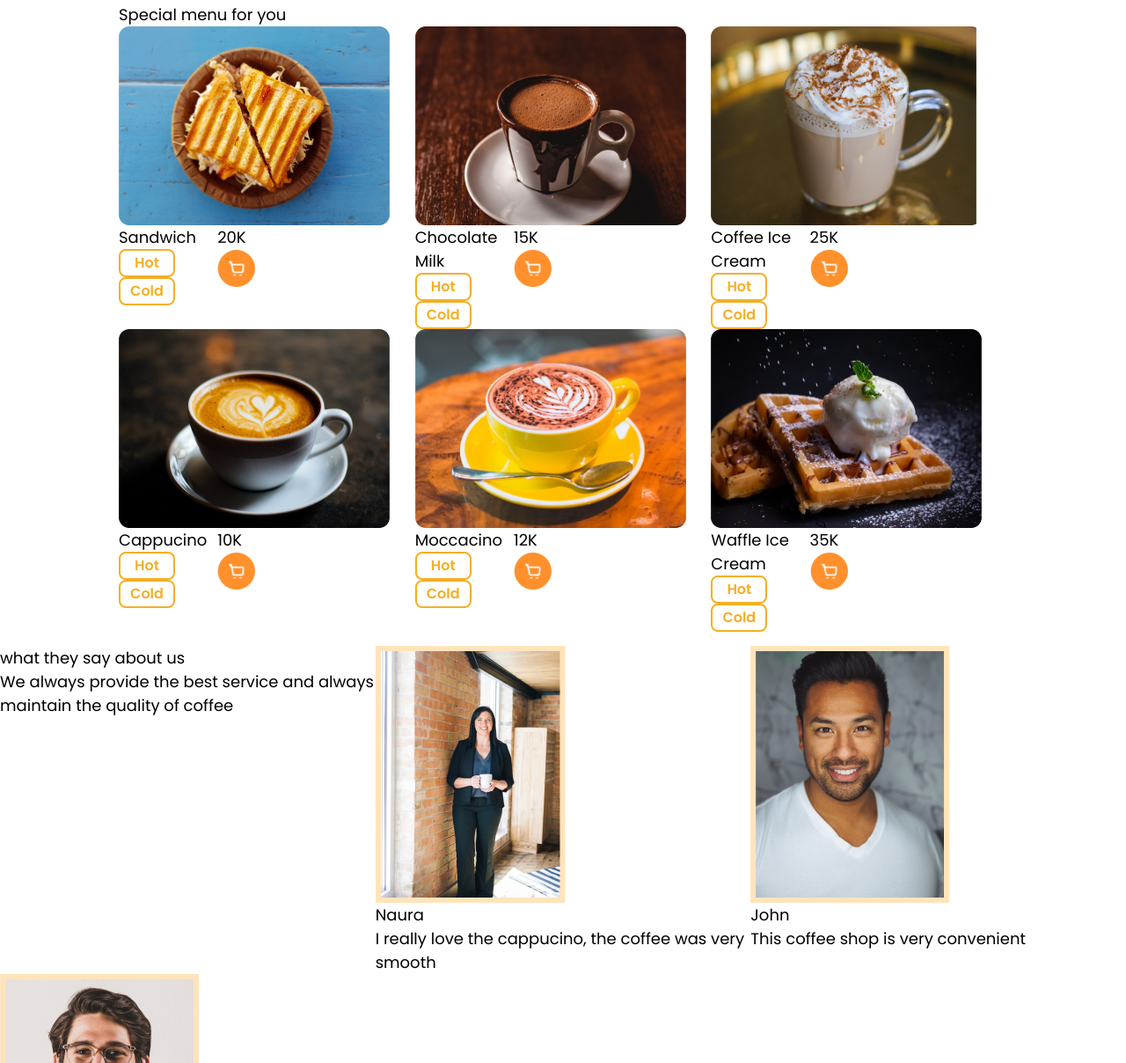
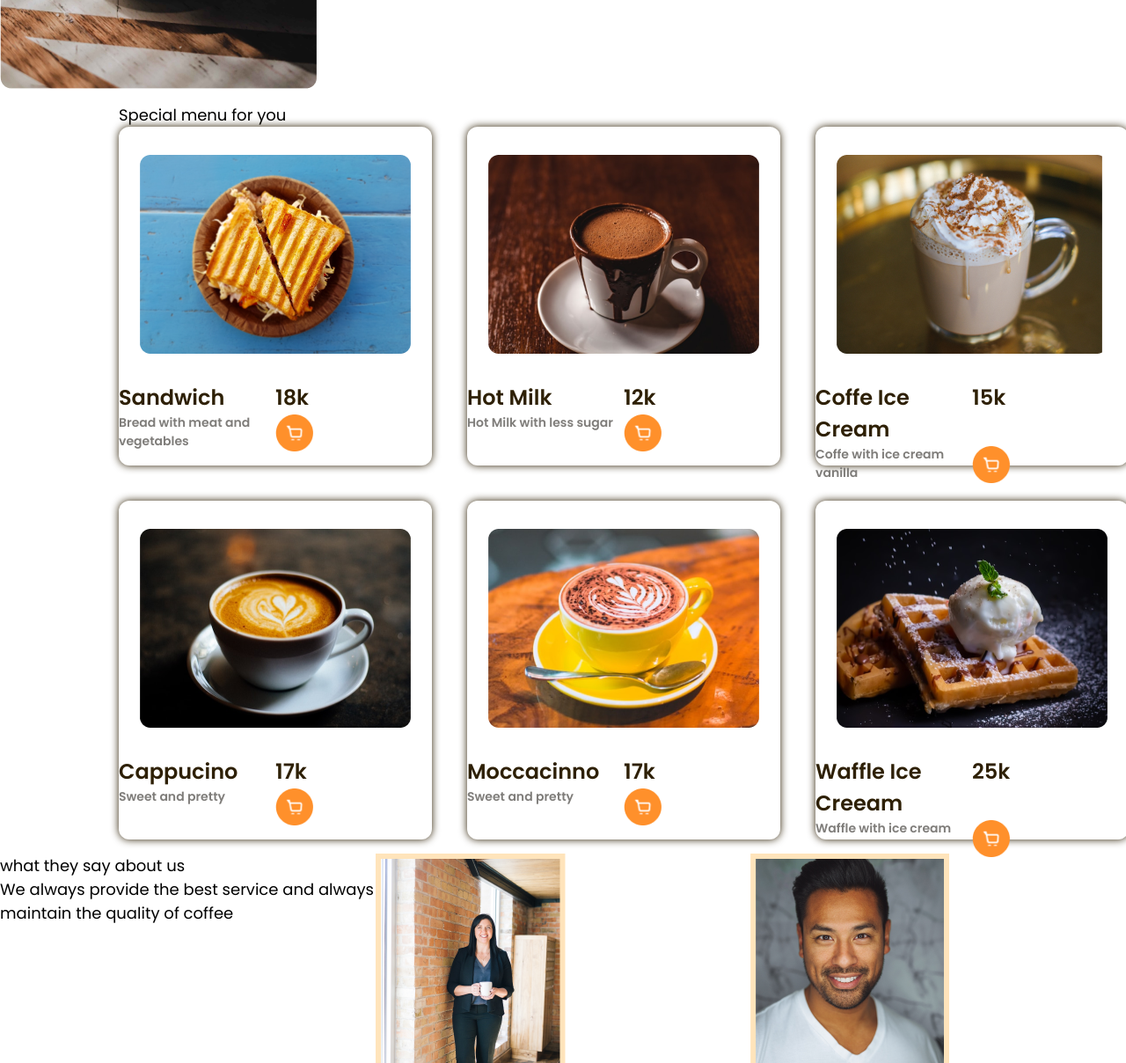
Before and after one commit to Linh13497/coffeshop, a website built with Vite: page coffe/index.html in a window 1280 px wide. Shown: the part 1380-2588 px from the top of the page at 88% size. Built offline with nearby package versions, Linux system fonts and the light colour scheme.

Commit message:
Update index.html

```diff
--- a/coffe/index.html
+++ b/coffe/index.html
@@ -45,51 +45,23 @@
     <!-- Popular drinks -->
 
     <section>
-      <div>
+      <div class="container">
         <h4>Popular Now</h4>
-        <div class="even-columns">
-          <div>
+        <div class="grid-items">
+          <div class="card-holder">
             <img src="/imgs/pop_1.png" alt="">
-            <div class="even-columns">
+            <div class="card-content">
               <div>
-                <h5>Vanilla Latte</h5>
+                <h5 class="fw-semi-bold fs-600 text-neutral-400">Vanilla Latte</h5>
+                <h5 class="fw-bold fs-600 text-neutral-400">15k</h5>
+              </div>
+              <div>
                 <button class="small-button">Hot</button>
                 <button class="small-button">Cold</button>
-              </div>
-              <div>
-                <h5>21K</h5>
                 <button class="cart-button"><img src="/imgs/icon_cart_add.png" alt=""></button>
               </div>
             </div>
-          </div>
-          <div>
-            <img src="/imgs/pop_2.png" alt="">
-            <div class="even-columns">
-              <div>
-                <h5>Espresso</h5>
-                <button class="small-button">Hot</button>
-                <button class="small-button">Cold</button>
-              </div>
-              <div>
-                <h5>12K</h5>
-                <button class="cart-button"><img src="/imgs/icon_cart_add.png" alt=""></button>
-              </div>
-            </div>
-          </div>
-          <div>
-            <img src="/imgs/pop_3.png" alt="">
-            <div class="even-columns">
-              <div>
-                <h5>Hazelnut Latte</h5>
-                <button class="small-button">Hot</button>
-                <button class="small-button">Cold</button>
-              </div>
-              <div>
-                <h5>23K</h5>
-                <button class="cart-button"><img src="/imgs/icon_cart_add.png" alt=""></button>
-              </div>
-            </div>
-          </div>
+
         </div>
       </div>
     </section>
@@ -140,89 +112,59 @@
     <section>
       <div class="container">
         <h4>Special menu for you</h4>
-        <div class="even-columns">
-          <div>
+        <div class="grid-items">
+          <div class="card-holder">
             <img src="/imgs/menu_1.png" alt="">
-            <div class="even-columns">
-              <div>
-                <h5>Sandwich</h5>
-                <button class="small-button">Hot</button>
-                <button class="small-button">Cold</button>
-              </div>
-              <div>
-                <h5>20K</h5>
-                <button class="cart-button"><img src="/imgs/icon_cart_add.png" alt=""></button>
-              </div>
+            <div class="card-content">
+              <h5 class="fw-semi-bold fs-600 text-neutral-400">Sandwich</h5>
+              <h5 class="fw-semi-bold fs-600 text-neutral-400">18k</h5>
+              <p class="fw-semi-bold fs-300 text-neutral-500">Bread with meat and vegetables</p>
+              <button class="cart-button"><img src="/imgs/icon_cart_add.png" alt=""></button>
             </div>
           </div>
-          <div>
+          <div class="card-holder">
             <img src="/imgs/menu_2.png" alt="">
-            <div class="even-columns">
-              <div>
-                <h5>Chocolate Milk</h5>
-                <button class="small-button">Hot</button>
-                <button class="small-button">Cold</button>
-              </div>
-              <div>
-                <h5>15K</h5>
-                <button class="cart-button"><img src="/imgs/icon_cart_add.png" alt=""></button>
-              </div>
+            <div class="card-content">
+              <h5 class="fw-semi-bold fs-600 text-neutral-400">Hot Milk</h5>
+              <h5 class="fw-semi-bold fs-600 text-neutral-400">12k</h5>
+              <p class="fw-semi-bold fs-300 text-neutral-500">Hot Milk with less sugar</p>
+              <button class="cart-button"><img src="/imgs/icon_cart_add.png" alt=""></button>
             </div>
           </div>
-          <div>
+          <div class="card-holder">
             <img src="/imgs/menu_3.png" alt="">
-            <div class="even-columns">
-              <div>
-                <h5>Coffee Ice Cream</h5>
-                <button class="small-button">Hot</button>
-                <button class="small-button">Cold</button>
-              </div>
-              <div>
-                <h5>25K</h5>
-                <button class="cart-button"><img src="/imgs/icon_cart_add.png" alt=""></button>
-              </div>
+            <div class="card-content">
+              <h5 class="fw-semi-bold fs-600 text-neutral-400">Coffe Ice Cream</h5>
+              <h5 class="fw-semi-bold fs-600 text-neutral-400">15k</h5>
+              <p class="fw-semi-bold fs-300 text-neutral-500">Coffe with ice cream vanilla</p>
+              <button class="cart-button"><img src="/imgs/icon_cart_add.png" alt=""></button>
             </div>
           </div>
-          <div>
+          <div class="card-holder">
             <img src="/imgs/menu_4.png" alt="">
-            <div class="even-columns">
-              <div>
-                <h5>Cappucino</h5>
-                <button class="small-button">Hot</button>
-                <button class="small-button">Cold</button>
-              </div>
-              <div>
-                <h5>10K</h5>
-                <button class="cart-button"><img src="/imgs/icon_cart_add.png" alt=""></button>
-              </div>
+            <div class="card-content">
+              <h5 class="fw-semi-bold fs-600 text-neutral-400">Cappucino</h5>
+              <h5 class="fw-semi-bold fs-600 text-neutral-400">17k</h5>
+              <p class="fw-semi-bold fs-300 text-neutral-500">Sweet and pretty</p>
+              <button class="cart-button"><img src="/imgs/icon_cart_add.png" alt=""></button>
             </div>
           </div>
-          <div>
+          <div class="card-holder">
             <img src="/imgs/menu_5.png" alt="">
-            <div class="even-columns">
-              <div>
-                <h5>Moccacino</h5>
-                <button class="small-button">Hot</button>
-                <button class="small-button">Cold</button>
-              </div>
-              <div>
-                <h5>12K</h5>
-                <button class="cart-button"><img src="/imgs/icon_cart_add.png" alt=""></button>
-              </div>
+            <div class="card-content">
+              <h5 class="fw-semi-bold fs-600 text-neutral-400">Moccacinno</h5>
+              <h5 class="fw-semi-bold fs-600 text-neutral-400">17k</h5>
+              <p class="fw-semi-bold fs-300 text-neutral-500">Sweet and pretty</p>
+              <button class="cart-button"><img src="/imgs/icon_cart_add.png" alt=""></button>
             </div>
           </div>
-          <div>
+          <div class="card-holder">
             <img src="/imgs/menu_6.png" alt="">
-            <div class="even-columns">
-              <div>
-                <h5>Waffle Ice Cream</h5>
-                <button class="small-button">Hot</button>
-                <button class="small-button">Cold</button>
-              </div>
-              <div>
-                <h5>35K</h5>
-                <button class="cart-button"><img src="/imgs/icon_cart_add.png" alt=""></button>
-              </div>
+            <div class="card-content">
+              <h5 class="fw-semi-bold fs-600 text-neutral-400">Waffle Ice Creeam</h5>
+              <h5 class="fw-semi-bold fs-600 text-neutral-400">25k</h5>
+              <p class="fw-semi-bold fs-300 text-neutral-500">Waffle with ice cream</p>
+              <button class="cart-button"><img src="/imgs/icon_cart_add.png" alt=""></button>
             </div>
           </div>
         </div>
```
